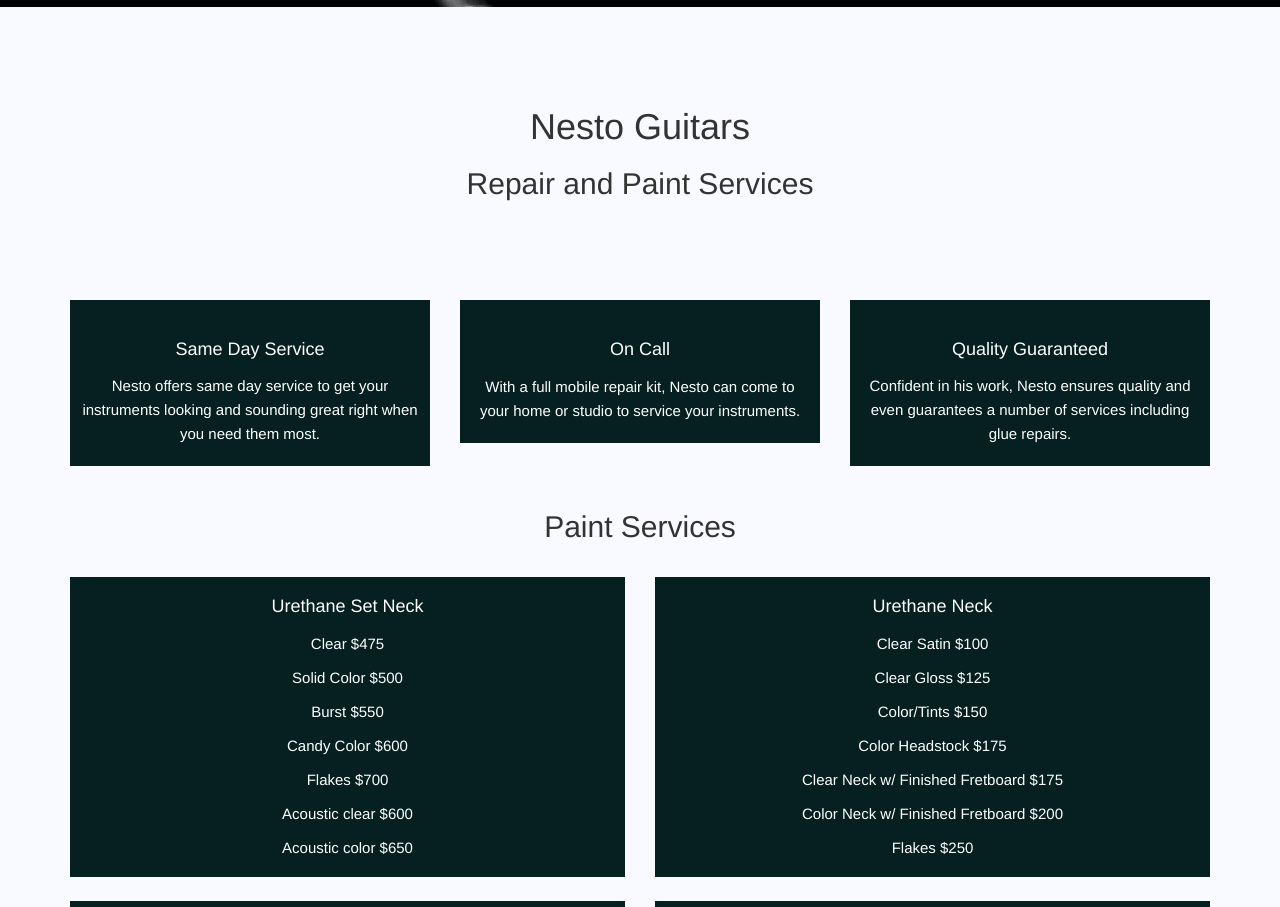
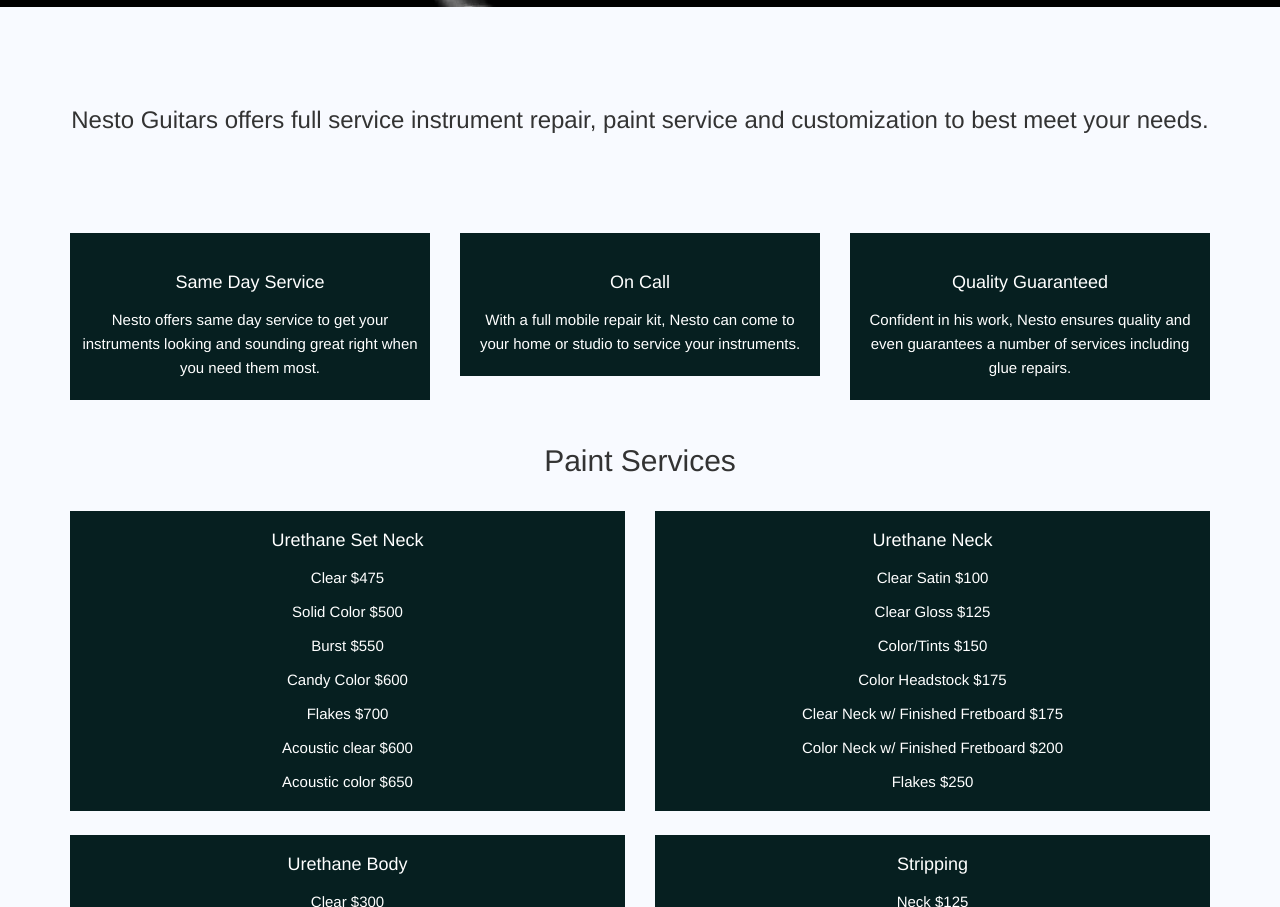
Before and after one commit to tiffboors29/project-2-frontend, a plain HTML site: page services.html in a window 1280 px wide. Shown: the part 1014-1921 px from the top of the page. Drawn offline with Linux system fonts and the light colour scheme.

Commit message:
Change services title

```diff
--- a/services.html
+++ b/services.html
@@ -89,8 +89,7 @@
         <div class="container">
             <div class="row">
                 <div class="services-header">
-                <h1>Nesto Guitars</h1>
-                <h2>Repair and Paint Services</h2>
+                    <h3>Nesto Guitars offers full service instrument repair, paint service and customization to best meet your needs.</h3>
                 </div>
 
             </div>
```
